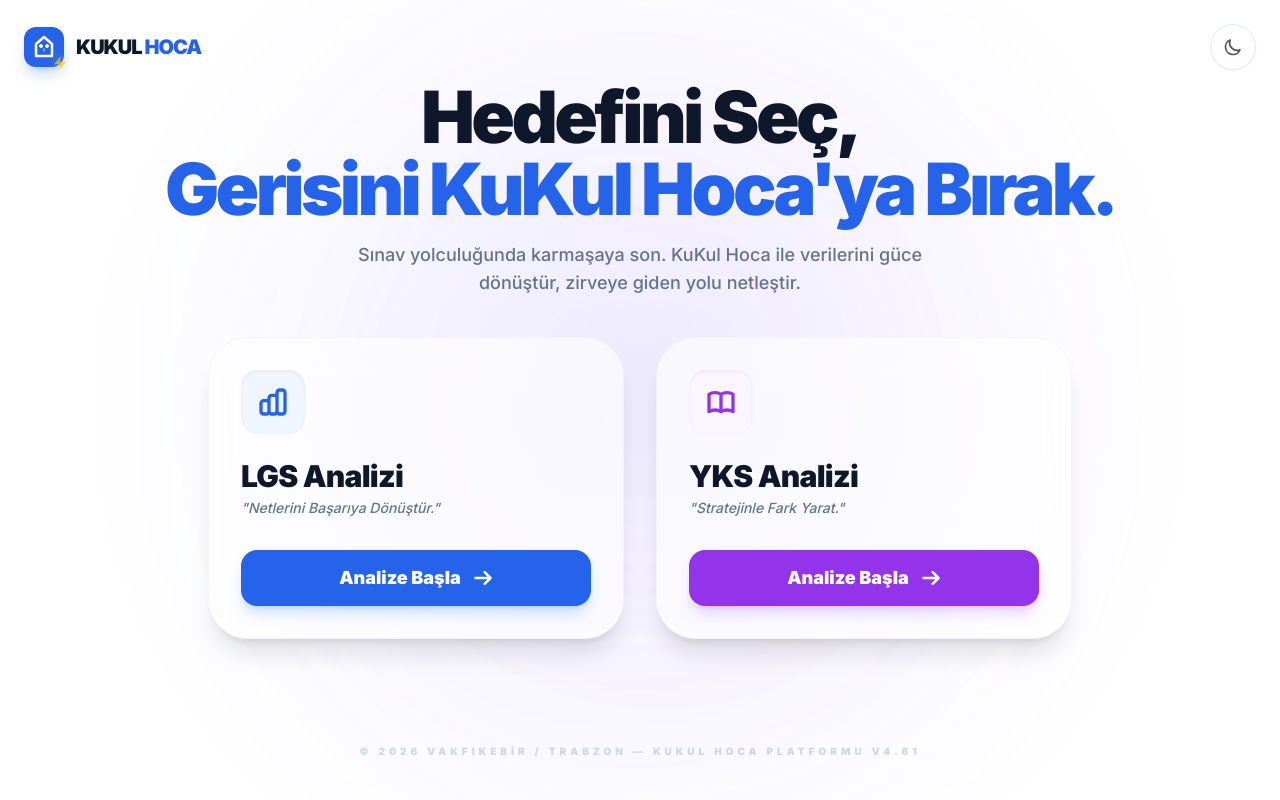
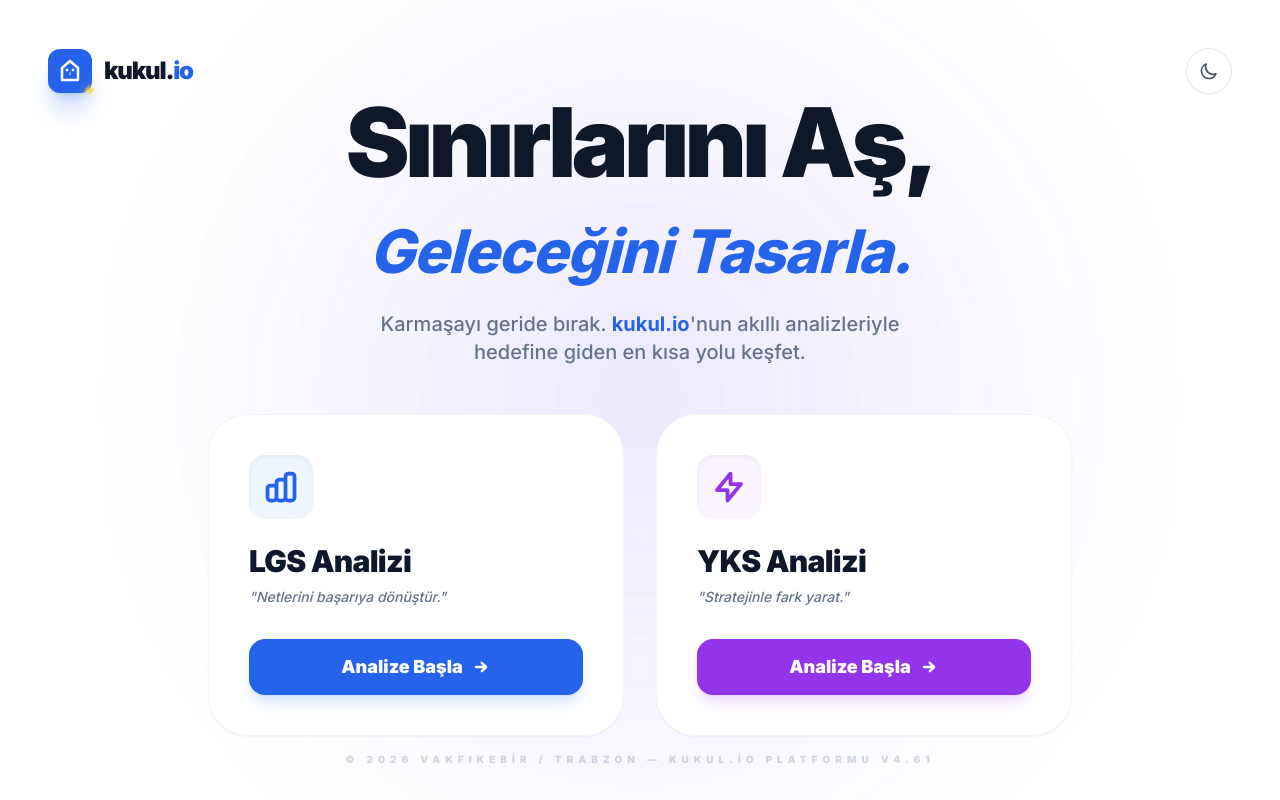
Before and after one commit to mkkukul/kukulV4, a React (Vite) app: page / in a window 1280 px wide. Built offline with nearby package versions, Linux system fonts and the light colour scheme.

Commit message:
refactor: Update branding to kukul.io
This commit updates the application's branding from "KuKul Hoca" to "kukul.io". This includes changes to the page title, metadata, and various UI elements to reflect the new brand identity. The core functionality remains unchanged.

```diff
--- a/App.tsx
+++ b/App.tsx
@@ -11,22 +11,20 @@
   toggleTheme: () => void
 }> = ({ onHome, theme, toggleTheme }) => (
   <nav className="fixed top-0 w-full p-6 flex justify-between items-center z-[110] transition-colors duration-500">
-    <button onClick={onHome} className="group flex items-center gap-3 outline-none">
-      <div className="relative flex items-center justify-center w-10 h-10 rounded-xl bg-blue-600 text-white shadow-lg shadow-blue-500/30 transition-transform group-hover:scale-105">
-        {/* Owl / Bird Icon */}
-        <svg className="h-6 w-6" fill="none" stroke="currentColor" viewBox="0 0 24 24">
+    <button onClick={onHome} className="group flex items-center gap-2 outline-none">
+      <div className="relative flex items-center justify-center w-9 h-9 rounded-lg bg-blue-600 text-white shadow-lg shadow-blue-500/30 transition-transform group-hover:scale-105">
+        <svg className="h-5 w-5" fill="none" stroke="currentColor" viewBox="0 0 24 24">
           <path strokeLinecap="round" strokeLinejoin="round" strokeWidth="2.5" d="M12 2L4 9v12h16V9l-8-7z" />
-          <circle cx="9" cy="11" r="1.5" fill="currentColor" />
-          <circle cx="15" cy="11" r="1.5" fill="currentColor" />
-          <path d="M12 14v2" strokeLinecap="round" />
+          <circle cx="9" cy="11" r="1" fill="currentColor" />
+          <circle cx="15" cy="11" r="1" fill="currentColor" />
+          <path d="M12 14v1" strokeLinecap="round" />
         </svg>
-        {/* Lightning / Zap Icon */}
-        <svg className="h-4 w-4 absolute -bottom-1 -right-1 text-yellow-400 fill-yellow-400 animate-pulse drop-shadow-[0_0_5px_rgba(250,204,21,0.8)]" viewBox="0 0 24 24">
+        <svg className="h-2.5 w-2.5 absolute -bottom-0.5 -right-0.5 text-yellow-400 fill-yellow-400 animate-pulse drop-shadow-[0_0_3px_rgba(250,204,21,0.8)]" viewBox="0 0 24 24">
           <path d="M13 2L3 14h9l-1 8 10-12h-9l1-8z" />
         </svg>
       </div>
-      <span className="text-xl font-black tracking-tighter dark:text-white uppercase transition-opacity group-hover:opacity-80">
-        KuKul <span className="text-blue-600">Hoca</span>
+      <span className="text-xl font-black tracking-tighter dark:text-white lowercase transition-opacity group-hover:opacity-80">
+        kukul.<span className="text-blue-600">io</span>
       </span>
     </button>
 
@@ -82,7 +80,8 @@
 
   return (
     <div className="h-screen w-full bg-white dark:bg-[#020617] text-slate-900 dark:text-slate-100 transition-colors duration-500 overflow-hidden">
-      <Navbar onHome={handleGoHome} theme={theme} toggleTheme={toggleTheme} />
+      {/* Dashboard view'da global navbar'ı koruyoruz, Landing'de LandingPage içindeki header kullanılacak */}
+      {view === 'dashboard' && <Navbar onHome={handleGoHome} theme={theme} toggleTheme={toggleTheme} />}
 
       <div className="h-full">
         {view === 'landing' ? (
@@ -92,11 +91,13 @@
             toggleTheme={toggleTheme}
           />
         ) : (
-          <Dashboard
-            theme={theme}
-            toggleTheme={toggleTheme}
-            initialToolId={selectedToolId}
-          />
+          <div className="pt-16 h-full">
+            <Dashboard
+              theme={theme}
+              toggleTheme={toggleTheme}
+              initialToolId={selectedToolId}
+            />
+          </div>
         )}
       </div>
     </div>
--- a/components/LandingPage.tsx
+++ b/components/LandingPage.tsx
@@ -7,76 +7,109 @@
   toggleTheme: () => void;
 }
 
-const LandingPage: React.FC<LandingPageProps> = ({ onStart }) => {
+const LandingPage: React.FC<LandingPageProps> = ({ onStart, theme, toggleTheme }) => {
   return (
-    <div className="h-screen w-full overflow-hidden flex flex-col relative bg-transparent">
-      {/* Dynamic Background Glows */}
-      <div className="absolute top-1/2 left-1/4 -translate-y-1/2 w-[600px] h-[600px] bg-blue-500/10 dark:bg-blue-600/5 rounded-full blur-[140px] animate-pulse-slow"></div>
-      <div className="absolute top-1/2 right-1/4 -translate-y-1/2 w-[600px] h-[600px] bg-purple-500/10 dark:bg-purple-600/5 rounded-full blur-[140px] animate-pulse-slow [animation-delay:2s]"></div>
+    <div className="h-screen w-full overflow-hidden bg-white dark:bg-[#020617] transition-colors duration-500 flex flex-col p-8 md:p-12 relative">
+      {/* Arka Plan Glow Efektleri */}
+      <div className="absolute top-1/2 left-1/4 -translate-y-1/2 w-[600px] h-[600px] bg-blue-500/10 dark:bg-blue-600/5 rounded-full blur-[140px] animate-pulse-slow pointer-events-none"></div>
+      <div className="absolute top-1/2 right-1/4 -translate-y-1/2 w-[600px] h-[600px] bg-purple-500/10 dark:bg-purple-600/5 rounded-full blur-[140px] animate-pulse-slow [animation-delay:2s] pointer-events-none"></div>
 
-      <main className="flex-1 flex flex-col items-center justify-center px-6 relative z-10 max-h-[calc(100vh-80px)]">
-        <div className="text-center mb-10 space-y-4 animate-in fade-in slide-in-from-top-4 duration-1000">
-          <h1 className="text-4xl md:text-7xl font-black tracking-tighter dark:text-white leading-[1.05] transition-all">
-            Hedefini Seç,<br />
-            <span className="text-blue-600">Gerisini KuKul Hoca'ya Bırak.</span>
+      {/* 1. Header - Üst Kısım */}
+      <header className="flex justify-between items-center shrink-0 z-20">
+        <div className="group flex items-center gap-3 cursor-pointer">
+          <div className="relative flex items-center justify-center w-11 h-11 rounded-xl bg-blue-600 text-white shadow-xl shadow-blue-500/30 transition-transform group-hover:scale-110">
+            {/* Baykuş / Bird İkonu */}
+            <svg className="h-6 w-6" fill="none" stroke="currentColor" viewBox="0 0 24 24">
+              <path strokeLinecap="round" strokeLinejoin="round" strokeWidth="2.5" d="M12 2L4 9v12h16V9l-8-7z" />
+              <circle cx="9" cy="11" r="1" fill="currentColor" />
+              <circle cx="15" cy="11" r="1" fill="currentColor" />
+              <path d="M12 14v1.5" strokeLinecap="round" />
+            </svg>
+            {/* Şimşek / Zap İkonu */}
+            <svg className="h-3.5 w-3.5 absolute -bottom-1 -right-1 text-yellow-400 fill-yellow-400 animate-pulse drop-shadow-[0_0_5px_rgba(250,204,21,1)]" viewBox="0 0 24 24">
+              <path d="M13 2L3 14h9l-1 8 10-12h-9l1-8z" />
+            </svg>
+          </div>
+          <span className="text-2xl font-black tracking-tighter dark:text-white lowercase">
+            kukul.<span className="text-blue-600">io</span>
+          </span>
+        </div>
+
+        <button
+          onClick={toggleTheme}
+          className="p-3 rounded-full border border-slate-200 dark:border-slate-800 bg-white/50 dark:bg-slate-900/50 hover:bg-slate-100 dark:hover:bg-slate-800 transition-all text-slate-600 dark:text-slate-400 shadow-sm backdrop-blur-md"
+        >
+          {theme === 'dark' ? (
+            <svg className="h-5 w-5 text-yellow-400" fill="none" stroke="currentColor" viewBox="0 0 24 24">
+              <path strokeLinecap="round" strokeLinejoin="round" strokeWidth="2" d="M12 3v1m0 16v1m9-9h-1M4 12H3m15.364-6.364l-.707.707M6.343 17.657l-.707.707m12.728 0l-.707-.707M6.343 6.343l-.707-.707m12.728 0A9 9 0 115.552 13.292c.337-.363.486-.83.462-1.312z" />
+            </svg>
+          ) : (
+            <svg className="h-5 w-5" fill="none" stroke="currentColor" viewBox="0 0 24 24">
+              <path strokeLinecap="round" strokeLinejoin="round" strokeWidth="2" d="M20.354 15.354A9 9 0 018.646 3.646 9.003 9.003 0 0012 21a9.003 9.003 0 008.354-5.646z" />
+            </svg>
+          )}
+        </button>
+      </header>
+
+      {/* 2. Hero Section - Orta Kısım (Dikeyde Tam Hizalı) */}
+      <main className="flex-1 flex flex-col items-center justify-center space-y-12 max-h-full z-10">
+        <div className="text-center space-y-6 animate-in fade-in slide-in-from-top-6 duration-1000">
+          <h1 className="text-5xl md:text-8xl font-black tracking-tighter dark:text-white leading-[0.85]">
+            Sınırlarını Aş,<br />
+            <span className="text-blue-600 text-4xl md:text-6xl font-extrabold italic tracking-tight">Geleceğini Tasarla.</span>
           </h1>
-
-          <p className="text-slate-500 dark:text-slate-400 font-medium text-base md:text-lg max-w-xl mx-auto leading-tight">
-            Sınav yolculuğunda karmaşaya son. KuKul Hoca ile verilerini güce dönüştür, zirveye giden yolu netleştir.
+          <p className="text-slate-500 dark:text-slate-400 font-medium text-lg md:text-xl max-w-xl mx-auto leading-relaxed px-4">
+            Karmaşayı geride bırak. <span className="text-blue-600 font-bold">kukul.io</span>'nun akıllı analizleriyle hedefine giden en kısa yolu keşfet.
           </p>
         </div>
 
-        {/* Action Dashboard Container */}
+        {/* 3. Kartlar - Dashboard Tasarımı (Eşit ve Ayrışmış) */}
         <div className="grid md:grid-cols-2 gap-8 w-full max-w-4xl px-4 animate-in fade-in zoom-in duration-700 delay-300">
           {/* LGS Modülü - Okyanus Mavisi */}
           <div
             onClick={() => onStart('lgs-analiz')}
-            className="group relative cursor-pointer p-8 rounded-[2.5rem] border border-slate-100 dark:border-slate-800 bg-white/60 dark:bg-slate-900/60 backdrop-blur-xl hover:border-blue-500 transition-all duration-500 shadow-xl hover:shadow-blue-500/20 active:scale-[0.98] flex flex-col items-start"
+            className="group cursor-pointer h-full p-8 md:p-10 rounded-[2.5rem] border border-slate-100 dark:border-slate-800 bg-white dark:bg-slate-900/60 backdrop-blur-xl shadow-sm hover:border-blue-500 hover:shadow-2xl hover:shadow-blue-500/10 transition-all duration-500 flex flex-col justify-between active:scale-[0.98]"
           >
-            <div className="p-4 rounded-2xl bg-blue-50 dark:bg-blue-900/30 mb-6 group-hover:scale-110 transition-transform shadow-inner">
-              <svg className="h-8 w-8 text-blue-600" fill="none" stroke="currentColor" viewBox="0 0 24 24">
-                <path strokeLinecap="round" strokeLinejoin="round" strokeWidth="2.5" d="M9 19v-6a2 2 0 00-2-2H5a2 2 0 00-2 2v6a2 2 0 002 2h2a2 2 0 002-2zm0 0V9a2 2 0 012-2h2a2 2 0 012 2v10m-6 0a2 2 0 002 2h2a2 2 0 002-2m0 0V5a2 2 0 012-2h2a2 2 0 012 2v14a2 2 0 01-2 2h-2a2 2 0 01-2-2z" />
-              </svg>
+            <div>
+              <div className="w-16 h-16 bg-blue-50 dark:bg-blue-900/20 rounded-2xl flex items-center justify-center mb-6 transition-transform group-hover:-translate-y-2 shadow-inner">
+                <svg className="h-9 w-9 text-blue-600" fill="none" stroke="currentColor" viewBox="0 0 24 24">
+                  <path strokeLinecap="round" strokeLinejoin="round" strokeWidth="2.5" d="M9 19v-6a2 2 0 00-2-2H5a2 2 0 00-2 2v6a2 2 0 002 2h2a2 2 0 002-2zm0 0V9a2 2 0 012-2h2a2 2 0 012 2v10m-6 0a2 2 0 002 2h2a2 2 0 002-2m0 0V5a2 2 0 012-2h2a2 2 0 012 2v14a2 2 0 01-2 2h-2a2 2 0 01-2-2z" />
+                </svg>
+              </div>
+              <h2 className="text-3xl font-black mb-2 dark:text-white tracking-tight">LGS Analizi</h2>
+              <p className="text-slate-500 dark:text-slate-400 text-sm mb-8 font-medium italic">"Netlerini başarıya dönüştür."</p>
             </div>
-            <h2 className="text-3xl font-black mb-1 dark:text-white tracking-tight">LGS Analizi</h2>
-            <p className="text-slate-500 dark:text-slate-400 text-sm mb-8 font-medium italic">
-              "Netlerini Başarıya Dönüştür."
-            </p>
-            <button className="w-full h-14 rounded-2xl bg-blue-600 hover:bg-blue-700 text-white font-black text-lg transition-all shadow-lg shadow-blue-500/25 flex items-center justify-center gap-3">
+            <button className="w-full h-14 bg-blue-600 hover:bg-blue-700 text-white rounded-2xl font-black text-lg shadow-lg shadow-blue-500/20 transition-all flex items-center justify-center gap-2 group-hover:translate-y-[-2px]">
               Analize Başla
-              <svg className="w-5 h-5" fill="none" stroke="currentColor" viewBox="0 0 24 24">
-                <path strokeLinecap="round" strokeLinejoin="round" strokeWidth="3" d="M14 5l7 7m0 0l-7 7m7-7H3" />
-              </svg>
+              <svg className="w-5 h-5" fill="none" stroke="currentColor" viewBox="0 0 24 24"><path strokeLinecap="round" strokeLinejoin="round" strokeWidth="3" d="M13 7l5 5m0 0l-5 5m5-5H6" /></svg>
             </button>
           </div>
 
-          {/* YKS Modülü - Derin Mor */}
+          {/* YKS Modülü - Kraliyet Moru */}
           <div
             onClick={() => onStart('yks-koc')}
-            className="group relative cursor-pointer p-8 rounded-[2.5rem] border border-slate-100 dark:border-slate-800 bg-white/60 dark:bg-slate-900/60 backdrop-blur-xl hover:border-purple-500 transition-all duration-500 shadow-xl hover:shadow-purple-500/20 active:scale-[0.98] flex flex-col items-start"
+            className="group cursor-pointer h-full p-8 md:p-10 rounded-[2.5rem] border border-slate-100 dark:border-slate-800 bg-white dark:bg-slate-900/60 backdrop-blur-xl shadow-sm hover:border-purple-500 hover:shadow-2xl hover:shadow-purple-500/10 transition-all duration-500 flex flex-col justify-between active:scale-[0.98]"
           >
-            <div className="p-4 rounded-2xl bg-purple-50 dark:bg-purple-900/30 mb-6 group-hover:scale-110 transition-transform shadow-inner">
-              <svg className="h-8 w-8 text-purple-600" fill="none" stroke="currentColor" viewBox="0 0 24 24">
-                <path strokeLinecap="round" strokeLinejoin="round" strokeWidth="2.5" d="M12 6.253v13m0-13C10.832 5.477 9.246 5 7.5 5S4.168 5.477 3 6.253v13C4.168 18.477 5.754 18 7.5 18s3.332.477 4.5 1.253m0-13C13.168 5.477 14.754 5 16.5 5c1.747 0 3.332.477 4.5 1.253v13C19.832 18.477 18.247 18 16.5 18c-1.746 0-3.332.477-4.5 1.253" />
-              </svg>
+            <div>
+              <div className="w-16 h-16 bg-purple-50 dark:bg-purple-900/20 rounded-2xl flex items-center justify-center mb-6 transition-transform group-hover:-translate-y-2 shadow-inner">
+                <svg className="h-9 w-9 text-purple-600" fill="none" stroke="currentColor" viewBox="0 0 24 24">
+                  <path strokeLinecap="round" strokeLinejoin="round" strokeWidth="2.5" d="M13 10V3L4 14h7v7l9-11h-7z" />
+                </svg>
+              </div>
+              <h2 className="text-3xl font-black mb-2 dark:text-white tracking-tight">YKS Analizi</h2>
+              <p className="text-slate-500 dark:text-slate-400 text-sm mb-8 font-medium italic">"Stratejinle fark yarat."</p>
             </div>
-            <h2 className="text-3xl font-black mb-1 dark:text-white tracking-tight">YKS Analizi</h2>
-            <p className="text-slate-500 dark:text-slate-400 text-sm mb-8 font-medium italic">
-              "Stratejinle Fark Yarat."
-            </p>
-            <button className="w-full h-14 rounded-2xl bg-purple-600 hover:bg-purple-700 text-white font-black text-lg transition-all shadow-lg shadow-purple-500/25 flex items-center justify-center gap-3">
+            <button className="w-full h-14 bg-purple-600 hover:bg-purple-700 text-white rounded-2xl font-black text-lg shadow-lg shadow-purple-500/20 transition-all flex items-center justify-center gap-2 group-hover:translate-y-[-2px]">
               Analize Başla
-              <svg className="w-5 h-5" fill="none" stroke="currentColor" viewBox="0 0 24 24">
-                <path strokeLinecap="round" strokeLinejoin="round" strokeWidth="3" d="M14 5l7 7m0 0l-7 7m7-7H3" />
-              </svg>
+              <svg className="w-5 h-5" fill="none" stroke="currentColor" viewBox="0 0 24 24"><path strokeLinecap="round" strokeLinejoin="round" strokeWidth="3" d="M13 7l5 5m0 0l-5 5m5-5H6" /></svg>
             </button>
           </div>
         </div>
       </main>
 
       {/* Elegant Fixed Footer */}
-      <footer className="p-6 text-center text-[10px] text-slate-400 dark:text-slate-600 font-black uppercase tracking-[0.4em] z-10 transition-opacity opacity-40 hover:opacity-100">
-        © 2026 Vakfıkebir / Trabzon — KuKul Hoca Platformu V4.61
+      <footer className="p-4 shrink-0 text-center text-[10px] text-slate-400 dark:text-slate-600 font-black uppercase tracking-[0.5em] z-10 transition-opacity opacity-40 hover:opacity-100">
+        © 2026 Vakfıkebir / Trabzon — kukul.io Platformu V4.61
       </footer>
     </div>
   );
--- a/components/Sidebar.tsx
+++ b/components/Sidebar.tsx
@@ -26,9 +26,13 @@
   return (
     <aside className={`${isOpen ? 'translate-x-0' : '-translate-x-full'} lg:translate-x-0 fixed lg:static inset-y-0 left-0 w-80 bg-white dark:bg-[#030712] border-r border-slate-200/50 dark:border-slate-800/50 z-40 transition-all duration-500 flex flex-col shadow-2xl lg:shadow-none`}>
       <div className="p-8 border-b border-slate-100 dark:border-slate-900 flex items-center gap-4">
-        <div className="w-12 h-12 bg-blue-600 rounded-2xl flex items-center justify-center text-white font-black text-xl shadow-lg shadow-blue-500/20">KH</div>
+        <div className="w-10 h-10 bg-blue-600 rounded-xl flex items-center justify-center text-white font-black text-xl shadow-lg shadow-blue-500/20">
+          <svg className="h-6 w-6" fill="none" stroke="currentColor" viewBox="0 0 24 24">
+            <path strokeLinecap="round" strokeLinejoin="round" strokeWidth="2.5" d="M12 2L4 9v12h16V9l-8-7z" />
+          </svg>
+        </div>
         <div>
-          <h1 className="text-xl font-black text-slate-900 dark:text-white leading-none tracking-tighter uppercase">KuKul <span className="text-blue-600">Hoca</span></h1>
+          <h1 className="text-xl font-black text-slate-900 dark:text-white leading-none tracking-tighter lowercase">kukul.<span className="text-blue-600">io</span></h1>
           <p className="text-[10px] text-blue-500 dark:text-blue-400 mt-1 uppercase font-black tracking-widest opacity-80">Asistan Panel</p>
         </div>
       </div>
@@ -94,7 +98,7 @@
       <div className="p-6 border-t border-slate-100 dark:border-slate-900">
         <div className="flex items-center gap-4 p-4 rounded-2xl bg-slate-50 dark:bg-slate-900 border border-slate-100 dark:border-slate-800 transition-all cursor-pointer group hover:border-blue-500/50">
           <div className="w-10 h-10 rounded-xl bg-gradient-to-tr from-blue-600 to-indigo-600 flex items-center justify-center text-white font-black text-sm shadow-inner group-hover:scale-110 transition-transform">
-            KH
+            K.
           </div>
           <div className="flex-1 min-w-0">
             <p className="text-sm font-black text-slate-800 dark:text-white truncate tracking-tight">Eğitimci Hesabı</p>
--- a/index.html
+++ b/index.html
@@ -4,7 +4,7 @@
 <head>
     <meta charset="UTF-8">
     <meta name="viewport" content="width=device-width, initial-scale=1.0">
-    <title>KuKul Hoca - Öğretmen Asistanı</title>
+    <title>kukul.io - Potansiyelini Veriyle Keşfet</title>
     <script src="https://cdn.tailwindcss.com?plugins=typography"></script>
     <link href="https://fonts.googleapis.com/css2?family=Inter:wght@300;400;500;600;700;800;900&display=swap" rel="stylesheet">
     <script>
@@ -60,16 +60,6 @@
         .dark .prose table th { background-color: #0f172a; border-color: #1e293b; color: #cbd5e1; }
         .dark .prose table td { border-color: #1e293b; color: #94a3b8; }
 
-        .hero-glow {
-          position: absolute;
-          width: 600px;
-          height: 600px;
-          background: radial-gradient(circle, rgba(99, 102, 241, 0.12) 0%, transparent 70%);
-          border-radius: 50%;
-          filter: blur(80px);
-          z-index: -1;
-        }
-
         ::-webkit-scrollbar { width: 6px; }
         ::-webkit-scrollbar-track { background: transparent; }
         ::-webkit-scrollbar-thumb { background: #e2e8f0; border-radius: 10px; }
--- a/metadata.json
+++ b/metadata.json
@@ -1,6 +1,6 @@
 {
-  "name": "Kukul.io V4",
-  "description": "KuKul Hoca: LGS ve YKS deneme analizleri, 50+ pedagojik araç ve akıllı koçluk sistemiyle öğretmenler için geliştirilmiş en kapsamlı yapay zeka platformu.",
+  "name": "kukul.io V4",
+  "description": "kukul.io: LGS ve YKS deneme analizleri, pedagojik araçlar ve akıllı koçluk sistemiyle geliştirilmiş elit yapay zeka platformu.",
   "requestFramePermissions": [
     "camera",
     "microphone"
```
Also changed, not shown: components/ChatInterface.tsx (+5 -5 lines), constants/tasks.ts (+12 -12 lines).
